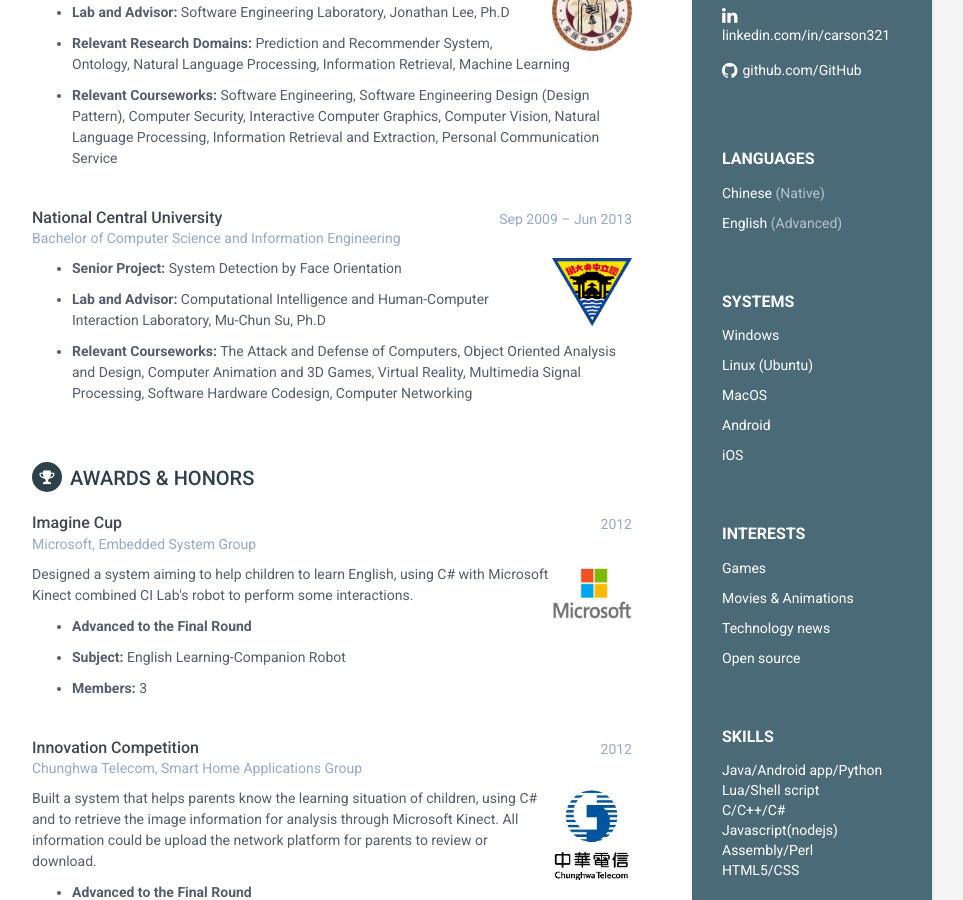
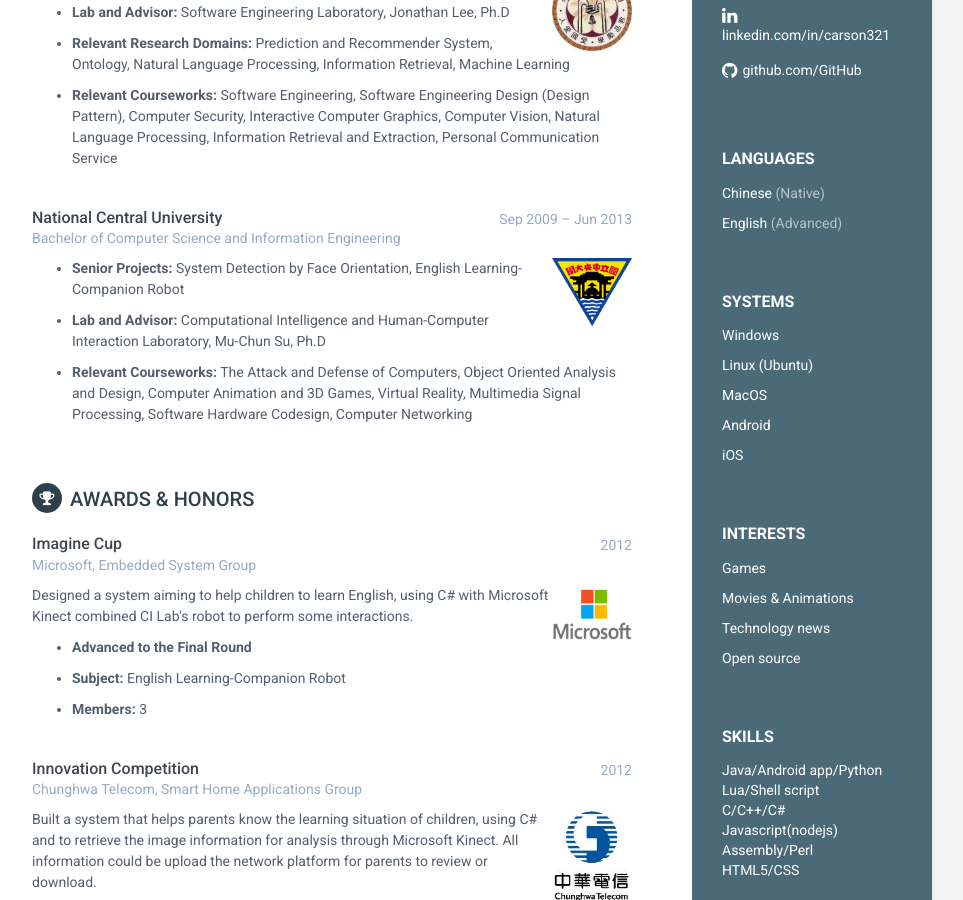
Before and after one commit to carson0321/cv, a Jekyll site: the page built from index.html, in a window 1280 px wide and 900 px high, scrolled down 434 px. Shown: the whole window, without its empty margins (188-1151 px from the left). Built offline with Jekyll 4.4.1, drawn with Linux system fonts in a browser that asks for light colours.

Commit message:
Update education.html

```diff
--- a/_includes/education.html
+++ b/_includes/education.html
@@ -28,7 +28,7 @@
         </div><!--//meta-->
         <img class="school-img" src="{{site.baseurl}}/assets/images/ncu.png" alt="profile picture" />
          <ul type="disc">
-            <li><p><b>Senior Project:</b> System Detection by Face Orientation</p></li>
+            <li><p><b>Senior Projects:</b> System Detection by Face Orientation, English Learning-Companion Robot</p></li>
             <li><p><b>Lab and Advisor:</b> Computational Intelligence and Human-Computer Interaction Laboratory, Mu-Chun Su, Ph.D</p></li>
             <li><p><b>Relevant Courseworks:</b> The Attack and Defense of Computers, Object Oriented Analysis and Design, Computer Animation and 3D Games, Virtual Reality, Multimedia Signal Processing, Software Hardware Codesign, Computer Networking</p></li>
          </ul>
```
